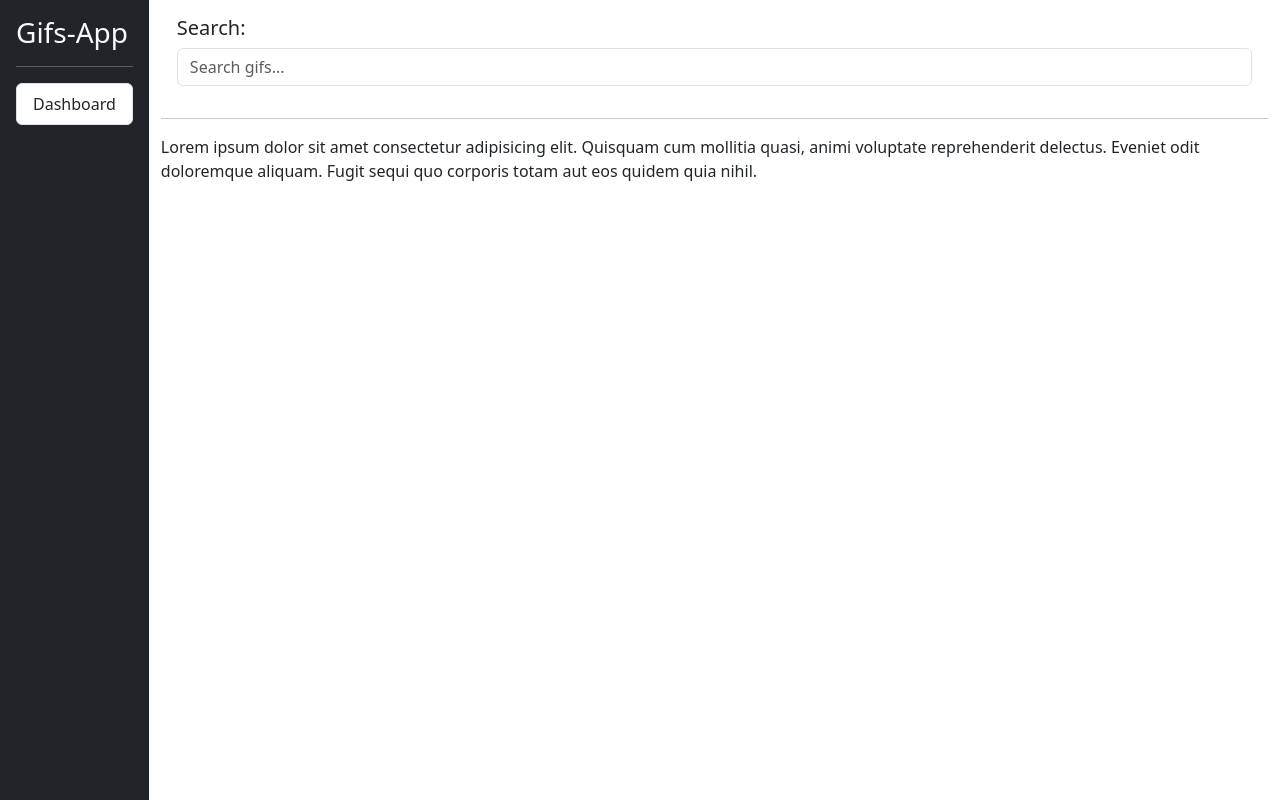
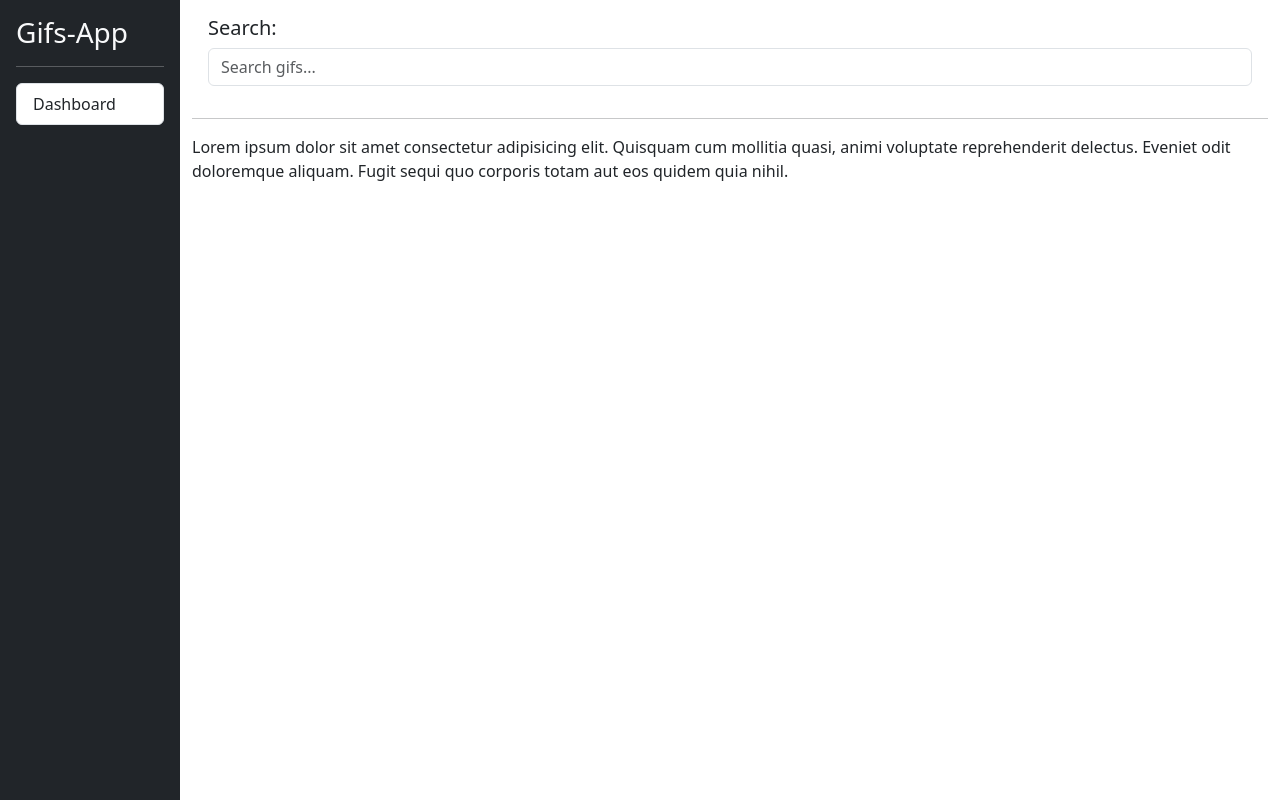
Before and after one commit to moive/gifsAppH, an Angular app: page / in a window 1280 px wide. Built offline with nearby package versions, Linux system fonts and the light colour scheme.

Commit message:
created shared module and sidebar component

```diff
--- a/src/app/app.component.html
+++ b/src/app/app.component.html
@@ -1,11 +1,5 @@
-<div class="d-flex h-100">
-  <div class="bg-dark border-right p-3 siderbar">
-    <h3 class="text-light">Gifs-App</h3>
-    <hr class="text-white" />
-    <div class="list-group list-reset">
-      <a href="#" class="list-group-item list-group-item-action">Dashboard</a>
-    </div>
-  </div>
+<div class="d-flex">
+  <app-sidebar></app-sidebar>
   <div class="container">
     <div class="row p-3">
       <div class="col">
--- /dev/null
+++ b/src/app/shared/sidebar/sidebar.component.html
@@ -0,0 +1,7 @@
+<div class="bg-dark border-right p-3 sidebar">
+  <h3 class="text-light">Gifs-App</h3>
+  <hr class="text-white" />
+  <div class="list-group list-reset">
+    <a href="#" class="list-group-item list-group-item-action">Dashboard</a>
+  </div>
+</div>
--- a/src/styles.scss
+++ b/src/styles.scss
@@ -2,6 +2,8 @@ html, body{
   height: 100%;
 }
 .sidebar {
-  height: 100%;
+  height: 100vh;
   min-height: 100vh;
+  min-width: 180px;
+  z-index: 1;
 }
```
Also changed, not shown: src/app/app.module.ts (+5 -8 lines), src/app/shared/shared.module.ts (added, +10 -0 lines), src/app/shared/sidebar/sidebar.component.ts (added, +10 -0 lines), src/app/shared/sidebar/sidebar.component.scss (added), 1 other file (tests, documents, lock files or other folders).
